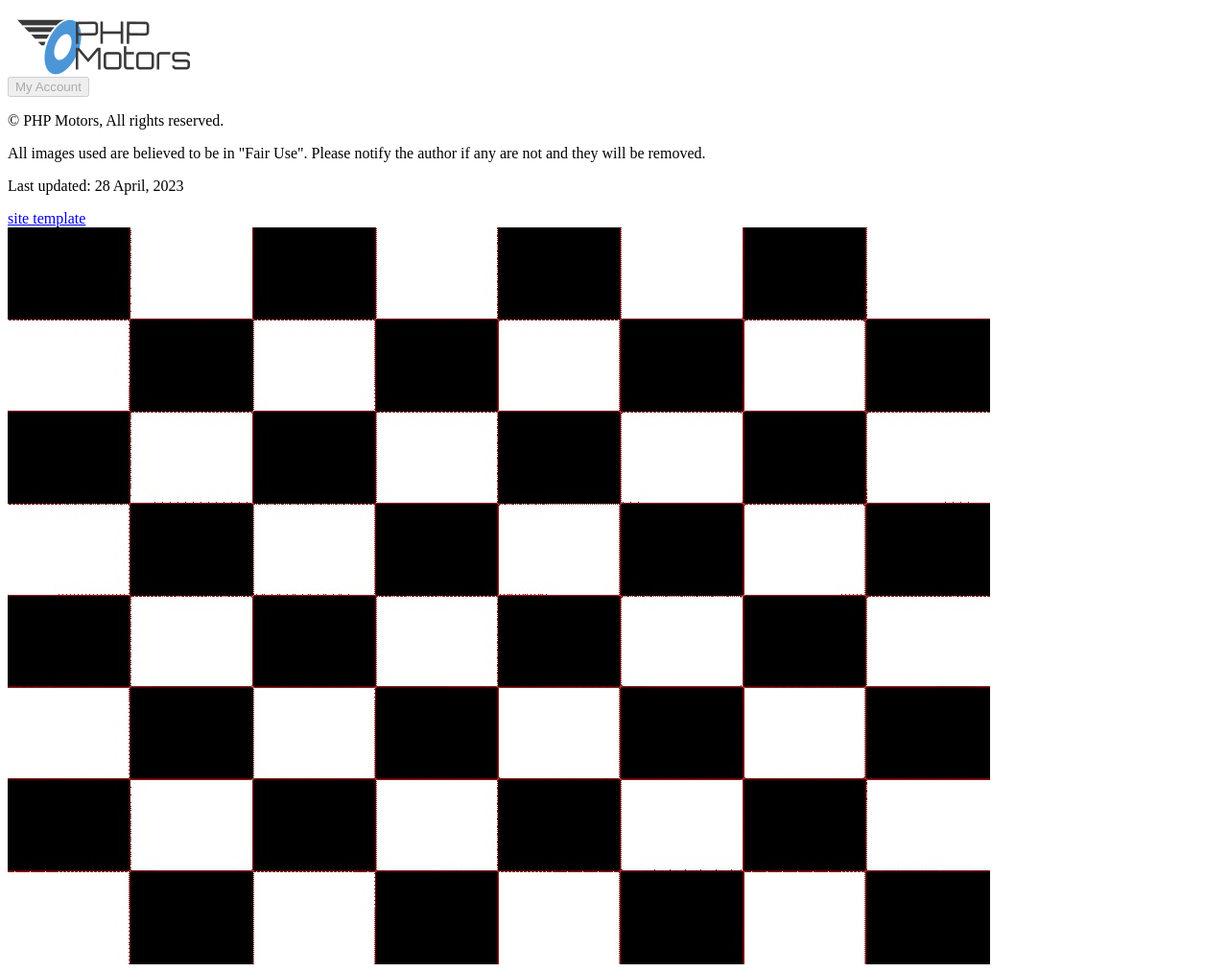
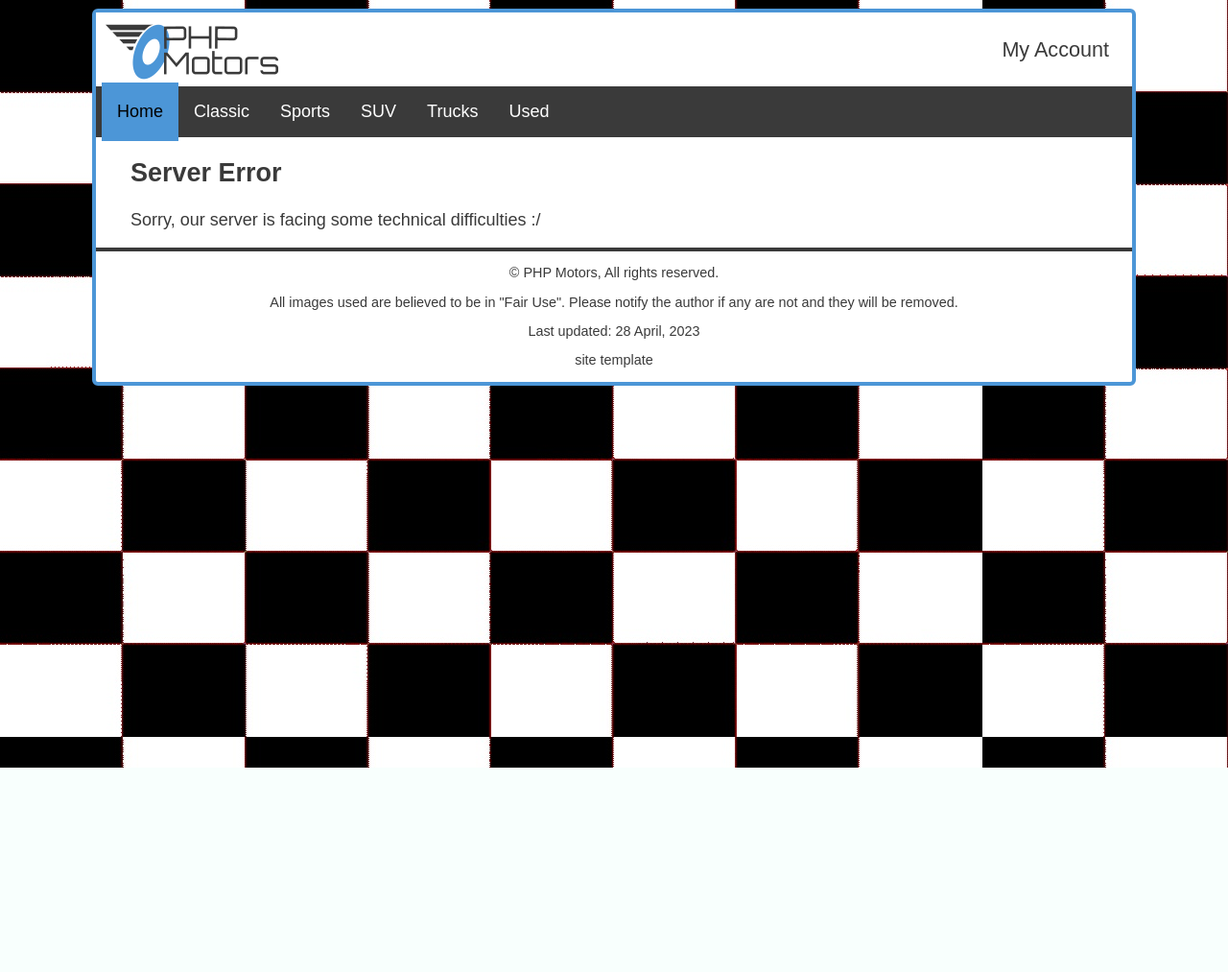
Before and after one commit to Millwr1ght/wdd-phpmotors, a PHP site: template view/500.php in a window 1280 px wide. Shown: the whole page at 96% size. After the commit the page ends 800 px from the top, so only its background shows below. Run offline with PHP 8.4, Linux system fonts and the light colour scheme; the template is opened without the code that fills it, so the values that code supplies are empty.

Commit message:
the train ride back was long and internetless

```diff
--- a/common/footer.php
+++ b/common/footer.php
@@ -5,7 +5,7 @@
     <p>All images used are believed to be in "Fair Use". Please notify the author if any are not and they will be
         removed.</p>
     <p id="last-updated">Last updated: <?=$pageLastUpdated?></p>
-    <a href="/phpmotors/template.php">site template</a>
+    <a href="/phpmotors/view/template.php">site template</a>
     <div class="banner-container divider-top">
         <img id="finish_line" class="banner-checkerboard" src="/phpmotors/images/site/checkerboard.jpg"
             alt="Checkered flag banner">
--- a/css/style.css
+++ b/css/style.css
@@ -52,6 +52,7 @@ header .login {
 
 /* --nav top-- */
 nav {
+    margin-bottom: 1em;
     background-color: var(--dark-gray);
     color: var(--main-white);
     display: flex;
@@ -90,8 +91,13 @@ nav a.active {
 /* --footer-- */
 footer {
     margin-top: auto;
+    padding: 1em;
     font-size: var(--font-small);
     text-align: center;
+}
+
+footer p {
+    margin: 0 auto 1em;
 }
 
 footer .banner-container {
@@ -132,7 +138,7 @@ button {
 }
 
 main {
-    margin: auto;
+    margin: 0 auto;
 }
 
 /* content styling */
@@ -258,9 +264,6 @@ section.upgrades .card-img {
     footer {
         margin-top: 0;
     }
-    footer p {
-        margin: 0 auto;
-    }
 
     /* hide bottom banner, show last updated */
     footer .banner-container {
@@ -308,7 +311,7 @@ section.upgrades .card-img {
     }
 
     main {
-        margin: auto;
+        margin: 0 2em;
     }
 
     div.hero-banner {
--- a/home.php
+++ b/home.php
@@ -1,3 +1,8 @@
+<?php require_once 'library/connections.php'?>
+<?php $link = createConnection() ?>
+
+
+
 <!DOCTYPE html>
 <html lang="en">
 
--- a/view/500.php
+++ b/view/500.php
@@ -1,2 +1,28 @@
 <!-- enhancement deux: electric boogaloo -->
 <!-- server error, could not be reached -->
+
+<!DOCTYPE html>
+<html lang="en">
+
+<head>
+    <meta charset="UTF-8">
+    <meta http-equiv="X-UA-Compatible" content="IE=edge">
+    <meta name="viewport" content="width=device-width, initial-scale=1.0">
+    <link rel="stylesheet" href="/phpmotors/css/style.css" media="screen">
+    <title>PHP Motors | 500 Error</title>
+</head>
+
+<body>
+    <?php require_once $_SERVER['DOCUMENT_ROOT'] . '/phpmotors/common/header.php'; ?>
+    <?php require_once $_SERVER['DOCUMENT_ROOT'] . '/phpmotors/common/nav.php'; ?>
+    <main>
+
+        <section class="error-500">
+            <h1>Server Error</h1>
+            <p>Sorry, our server is facing some technical difficulties :/</p>
+        </section>
+
+    </main>
+    <?php require_once $_SERVER['DOCUMENT_ROOT'] . '/phpmotors/common/footer.php'; ?>
+</body>
+</html>
--- a/template.php
+++ b/view/template.php
@@ -1,3 +1,5 @@
+<?php $title = 'Template'?>
+
 <!-- manage php session varables before this comment -->
 <!DOCTYPE html>
 <html lang="en">
@@ -7,7 +9,7 @@
     <meta http-equiv="X-UA-Compatible" content="IE=edge">
     <meta name="viewport" content="width=device-width, initial-scale=1.0">
     <link rel="stylesheet" href="/phpmotors/css/style.css" media="screen">
-    <title>PHP Motors | Template</title>
+    <title>PHP Motors | <?=$title?></title>
 </head>
 
 <body>
```
Also changed, not shown: library/connections.php (+25 -0 lines), sql/enhancement2.sql (added, +32 -0 lines), 1 other file.
